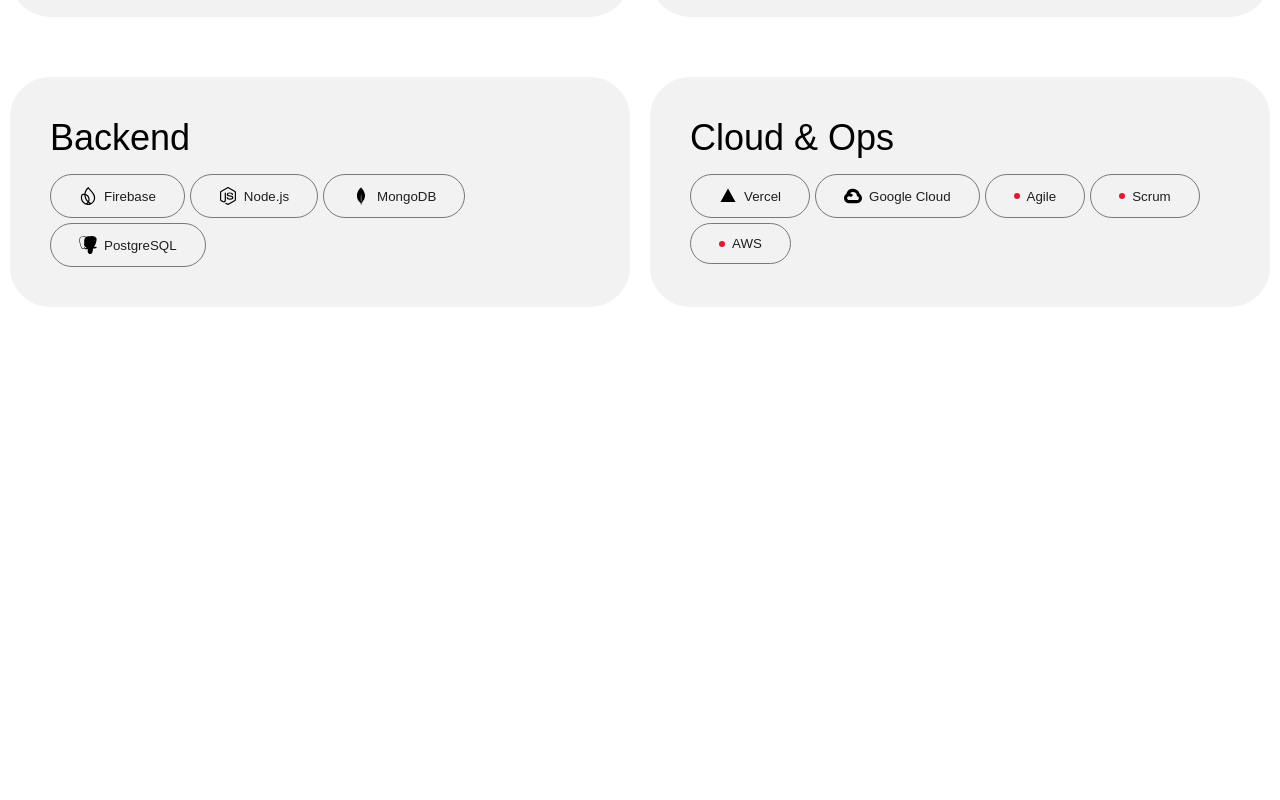
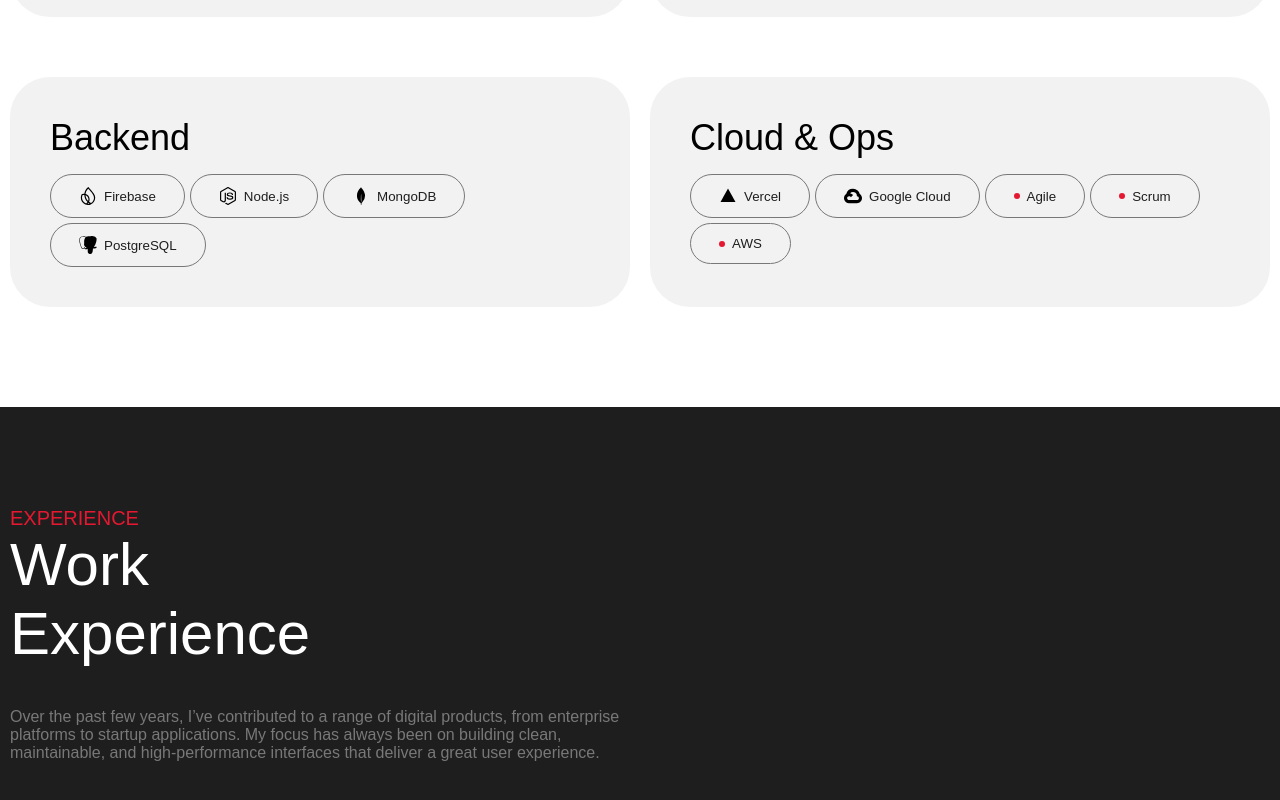
Before and after one commit to fullmetalldev/New-Portfolio, a React (Vite) app: page / in a window 1280 px wide. Shown: the part 1156-1956 px from the top of the page. Before the commit the page ends 1463 px from the top, so only its background shows below. Built offline with nearby package versions, Linux system fonts and the light colour scheme; a web font is replaced by a local one.

Commit message:
Work section beginning

```diff
--- a/src/App.jsx
+++ b/src/App.jsx
@@ -2,6 +2,7 @@
 import Header from "./layout/Header/Header";
 import About from "./sections/About/About";
 import TechStack from "./sections/TechStack/TechStack";
+import Work from "./sections/Work/Work";
 
 function App() {
   return (
@@ -10,6 +11,7 @@
       <main>
         <About />
         <TechStack />
+        <Work />
       </main>
     </>
   );
--- a/src/index.css
+++ b/src/index.css
@@ -17,6 +17,11 @@
   --primary-white: #ffffff;
   --primary-grey: #787878;
   --primary-opacity-white: #bcbcbc33;
+}
+
+.section-subtitle {
+  text-transform: uppercase;
+  color: var(--primary-red);
 }
 
 .container {
--- a/src/sections/TechStack/TechStack.jsx
+++ b/src/sections/TechStack/TechStack.jsx
@@ -7,7 +7,7 @@
     <section className="TechStack">
       <div className="container">
         <div className="TechStack__content">
-          <h4 className="TechStack__content_subtitle text-medium font-normal">
+          <h4 className="TechStack__content_subtitle section-subtitle text-medium font-normal">
             Skills
           </h4>
           <h2 className="heading-1 font-normal">Technical stack</h2>
--- a/src/sections/TechStack/TechStack.scss
+++ b/src/sections/TechStack/TechStack.scss
@@ -1,6 +1,6 @@
 .TechStack {
-  margin-top: 100px;
   &__content {
+    padding: 100px 0;
     &_technologies {
       display: flex;
       flex-flow: row wrap;
@@ -19,9 +19,5 @@
         }
       }
     }
-    &_subtitle {
-      text-transform: uppercase;
-      color: var(--primary-red);
-    }
   }
 }
--- /dev/null
+++ b/src/sections/Work/Work.jsx
@@ -0,0 +1,32 @@
+import "./work.scss";
+
+const Work = () => {
+  return (
+    <section className="Work">
+      <div className="container">
+        <div className="Work__content">
+          <div className="Work__content_left">
+            <h4 className="Work__content_subtitle section-subtitle text-medium font-normal">
+              Experience
+            </h4>
+            <h2 className="Work__content_title heading-1 font-normal text-white">
+              <p>Work</p>
+              <p>Experience</p>
+            </h2>
+            <span className="Work__content_description text-grey">
+              Over the past few years, I’ve contributed to a range of digital
+              products, from enterprise platforms to startup applications.
+              My focus has always been on building clean, maintainable, and
+              high-performance interfaces that deliver a great user experience.
+            </span>
+          </div>
+        </div>
+
+        <div className="Work__content_right">
+
+        </div>
+      </div>
+    </section>
+  );
+};
+export default Work;
--- /dev/null
+++ b/src/sections/Work/work.scss
@@ -0,0 +1,20 @@
+.Work {
+  background: var(--primary-black);
+  &__content {
+    padding: 100px 0;
+    width: 100%;
+    &_description {
+      margin-top: 40px;
+    }
+    &_left {
+      width: 50%;
+      display: flex;
+      flex-direction: column;
+    }
+    &_right {
+      width: 50%;
+      display: flex;
+      flex-direction: column;
+    }
+  }
+}
```
